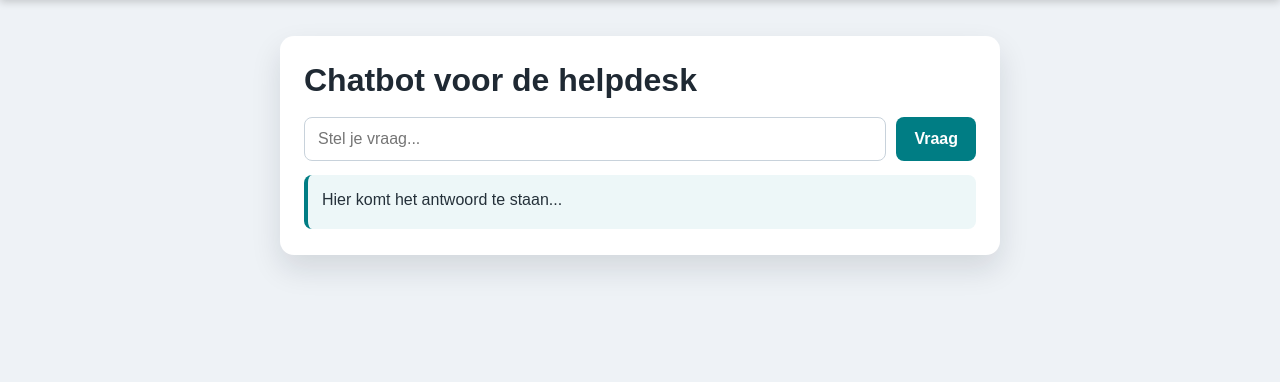
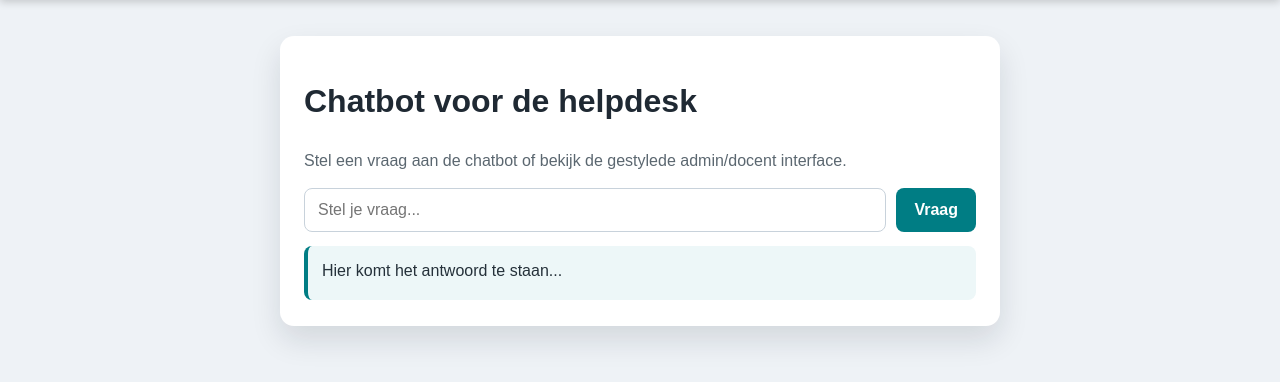
Before and after one commit to Ogulcan2005/HelpDesk_Sim, a Django app: template chatbot_project/chatbot/templates/chatbotpage/index.html in a window 1280 px wide. Shown: the part 56-438 px from the top of the page. Run offline with Django 5.2, Linux system fonts and the light colour scheme; the template is opened without the code that fills it, so the values that code supplies are empty.

Commit message:
Update index.html

```diff
--- a/chatbot_project/chatbot/templates/chatbotpage/index.html
+++ b/chatbot_project/chatbot/templates/chatbotpage/index.html
@@ -1,7 +1,7 @@
 <!DOCTYPE html>
 <html>
 <head>
-    <title>FAQ Chatbot</title>
+    <title>Chatbot</title>
     <style>
         :root {
             --brand: #007d84;
@@ -56,9 +56,19 @@
             padding: 26px 24px;
         }
 
-        h1 {
-            margin: 0 0 18px;
-            font-size: 2rem;
+        .header-row {
+            display: flex;
+            align-items: center;
+            justify-content: space-between;
+            gap: 12px;
+            margin-bottom: 10px;
+        }
+
+
+
+        .subtext {
+            margin: 8px 0 18px;
+            color: var(--muted);
         }
 
         .input-row {
@@ -97,6 +107,17 @@
             background: var(--brand-dark);
         }
 
+        .btn-secondary {
+            display: inline-block;
+            background: #ebf4f5;
+            color: #144649;
+            text-decoration: none;
+            border-radius: 8px;
+            padding: 10px 12px;
+            font-weight: 700;
+            font-size: 0.9rem;
+        }
+
         #answer {
             margin: 0;
             min-height: 54px;
@@ -115,7 +136,10 @@
     </div>
     <div class="page-content">
         <main class="chat-card">
-            <h1>Chatbot voor de helpdesk</h1>
+            <div class="header-row">
+                <h1>Chatbot voor de helpdesk</h1>
+            </div>
+            <p class="subtext">Stel een vraag aan de chatbot of bekijk de gestylede admin/docent interface.</p>
             <div class="input-row">
                 <input type="text" id="question" placeholder="Stel je vraag...">
                 <button onclick="askQuestion()">Vraag</button>
```
